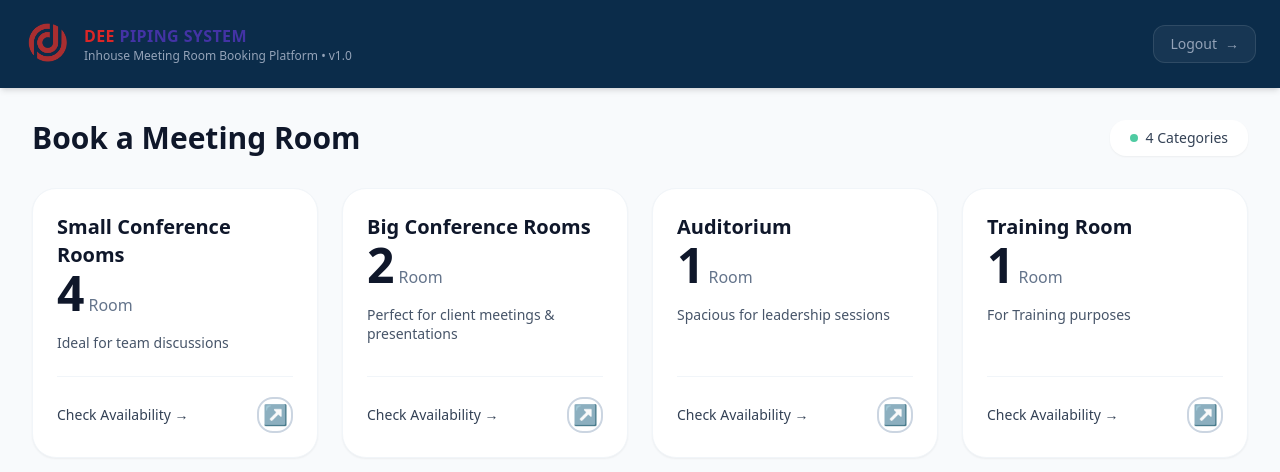
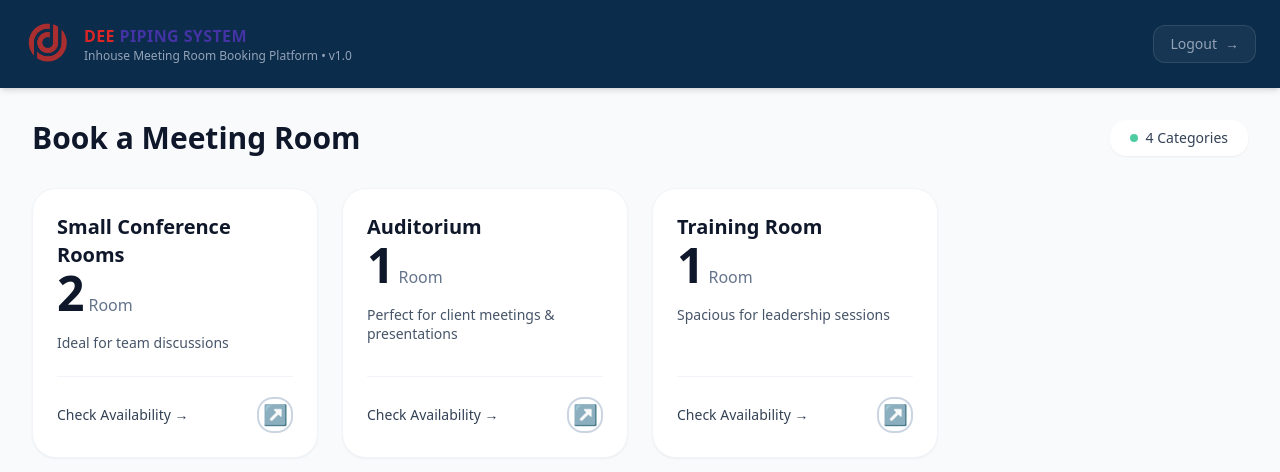
Before and after one commit to amitzz2004/meeting-app-plant2, a React (Vite) app in the folder frontend/: page /dashboard in a window 1280 px wide. Shown: the top 472 px of the page. Built offline with nearby package versions, Linux system fonts and the light colour scheme; no server answers; sample sign-in values are in the browser's storage.

Commit message:
room changed

```diff
--- a/frontend/src/data/room.js
+++ b/frontend/src/data/room.js
@@ -1,43 +1,29 @@
 import sc1 from "../assets/smallrooms.jpg";
 import sc2 from "../assets/smallconf2.jpg";
-import sc3 from "../assets/small2conf.jpg";
-import sc4 from "../assets/smallconference4.jpg";
-import bc1 from "../assets/bigrooms.webp";
-import bc2 from "../assets/bigconference2.jpg";
 import aud from "../assets/auditorium.webp";
 import tr from "../assets/trainingroom.jpg";
 
 export const roomCategories = [
   {
     name: "Small Conference Rooms",
-    count: 4,
-    rooms: [
-      { id: 1, name: "Small Conference-1", capacity: 6, image: sc1 },
-      { id: 2, name: "Small Conference-2", capacity: 6, image: sc2 },
-      { id: 3, name: "Small Conference-3", capacity: 6, image: sc3 },
-      { id: 4, name: "Small Conference-4", capacity: 6, image: sc4 },
-    ]
-  },
-  {
-    name: "Big Conference Rooms",
     count: 2,
     rooms: [
-      { id: 5, name: "Big Conference-1", capacity: 20, image: bc1 },
-      { id: 6, name: "Big Conference-2", capacity: 20, image: bc2 },
+      { id: 1, name: "Small Conference-1", capacity: 20, image: sc1 },
+      { id: 2, name: "Small Conference-2", capacity: 20, image: sc2 },
     ]
   },
   {
     name: "Auditorium",
     count: 1,
     rooms: [
-      { id: 7, name: "Auditorium-1", capacity: 100, image: aud },
+      { id: 3, name: "Auditorium-1", capacity: 100, image: aud },
     ]
   },
   {
     name: "Training Room",
     count: 1,
     rooms: [
-      { id: 8, name: "Training Room", capacity: 30, image: tr },
+      { id: 4, name: "Training Room", capacity: 30, image: tr },
     ]
   }
 ];
```
